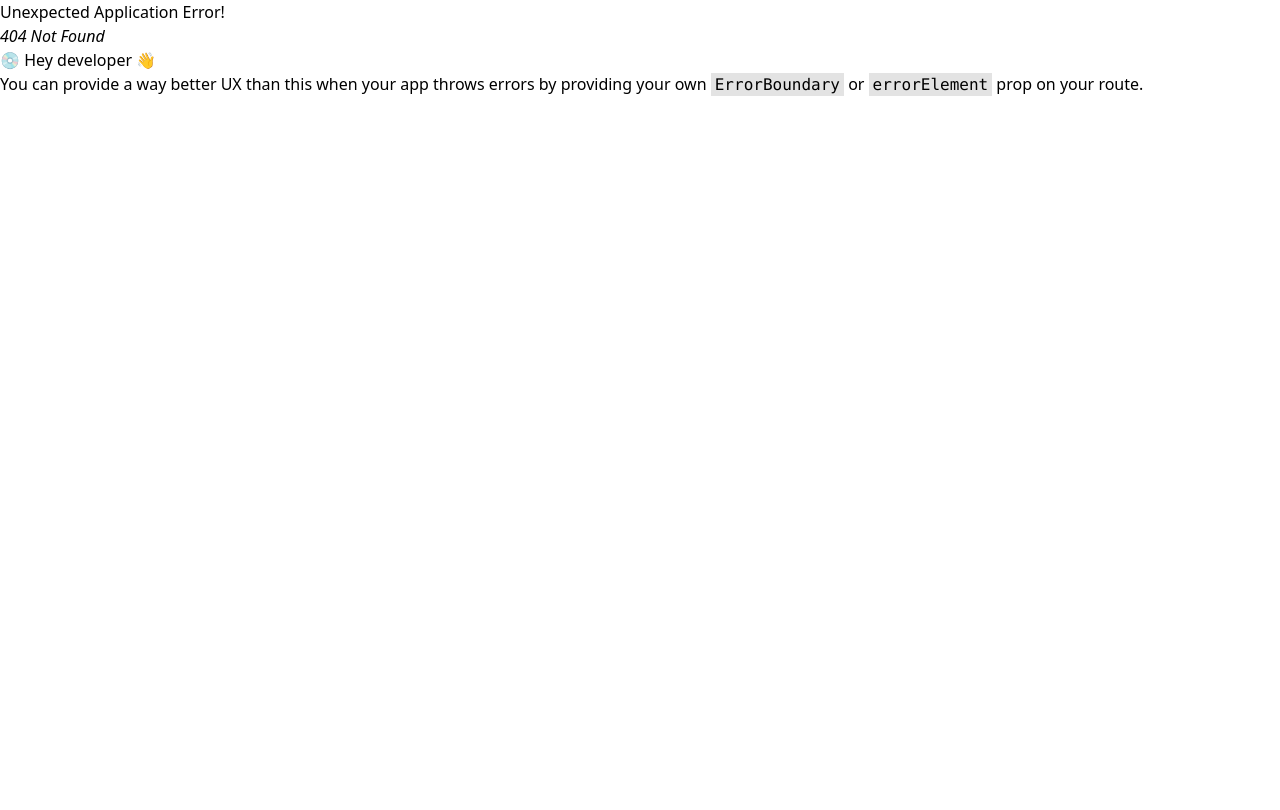
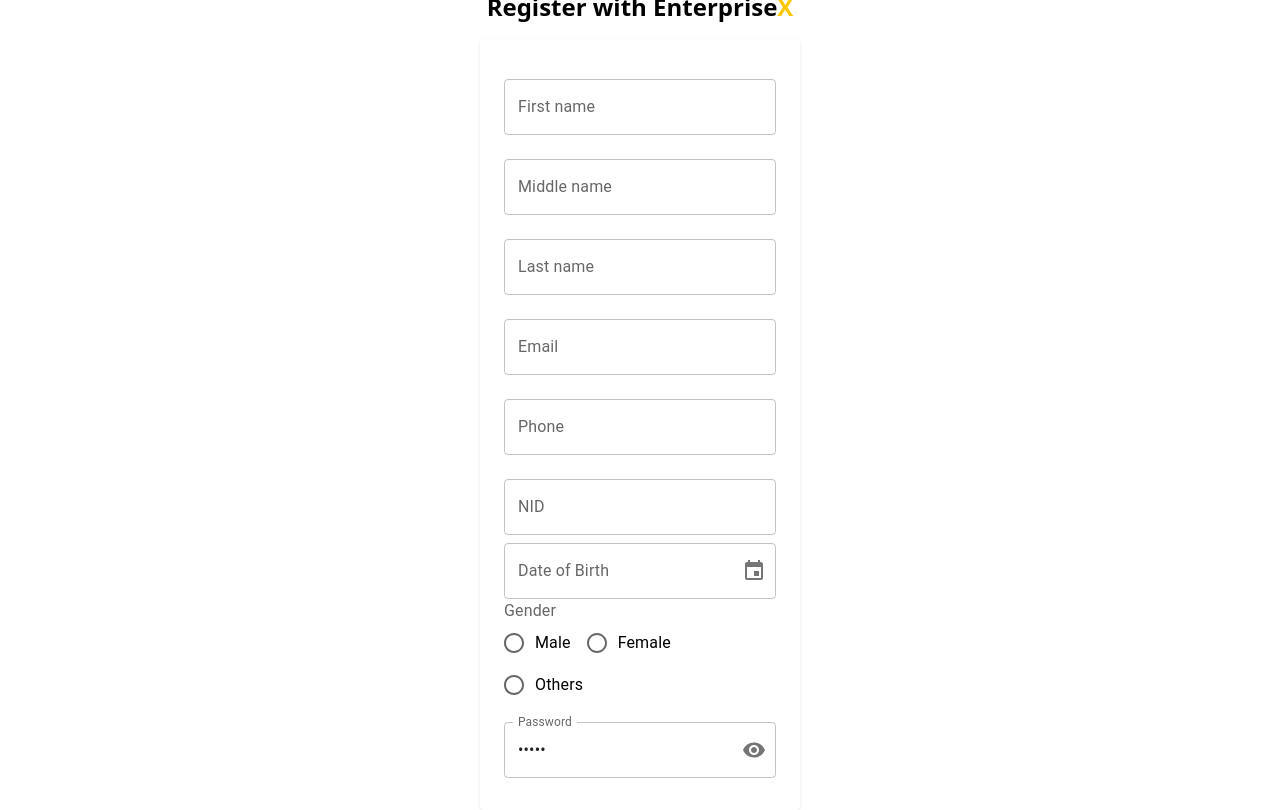
Before and after one commit to mkiuzzal01/EnterpriseX-b2b-client, a React (Vite) app: page /register in a window 1280 px wide. Before the commit this address had no page. Built offline with nearby package versions, Linux system fonts and the light colour scheme.

Commit message:
implement the registration page

```diff
--- a/package.json
+++ b/package.json
@@ -15,7 +15,9 @@
     "@mui/icons-material": "^7.1.0",
     "@mui/material": "^7.1.0",
     "@mui/styled-engine-sc": "^7.1.0",
+    "@mui/x-date-pickers": "^8.3.1",
     "@tailwindcss/vite": "^4.1.7",
+    "dayjs": "^1.11.13",
     "react": "^19.1.0",
     "react-dom": "^19.1.0",
     "react-hook-form": "^7.56.4",
--- a/src/layout/navbar/Navbar.tsx
+++ b/src/layout/navbar/Navbar.tsx
@@ -38,9 +38,9 @@ const Navbar = ({ setSidebarOpen, isSidebarOpen }: NavbarProps) => {
       <div className="container mx-auto flex justify-between items-center">
         {/* Logo */}
         <div>
-          <h1 className="text-white text-2xl font-bold">
+          <Link to={"/"} className="text-white text-2xl font-bold">
             Enterprise<span className="text-yellow-400">X</span>
-          </h1>
+          </Link>
         </div>
 
         {/* Navigation Icons & User Menu */}
--- a/src/pages/Login.tsx
+++ b/src/pages/Login.tsx
@@ -1,6 +1,7 @@
 import { useForm, type SubmitHandler } from "react-hook-form";
 import TextInput from "../utils/input-fields/TextInput";
 import { Button } from "@mui/material";
+import { Link } from "react-router-dom";
 
 type FormValues = {
   email: string;
@@ -20,7 +21,12 @@ const Login = () => {
   return (
     <form onSubmit={handleSubmit(onSubmit)}>
       <div className="flex flex-col items-center justify-center h-screen bg-gray-100">
-        <h1 className="text-2xl font-bold mb-4">Login</h1>
+        <h1 className="text-2xl font-bold">
+          {" "}
+          <h1 className="text-2xl font-bold mb-4">
+            Login with Enterprise<span className="text-yellow-400">X</span>
+          </h1>
+        </h1>
         <div className="w-80 bg-white p-6 rounded shadow">
           <TextInput
             name="email"
@@ -42,12 +48,33 @@ const Login = () => {
             control={control}
             required
           />
+          <div className="text-sm">
+            <Link to={"/"}>forget password?</Link>
+          </div>
           <Button
             type="submit"
-            className="w-full mt-4 bg-blue-500 text-white p-2 rounded hover:bg-blue-600 transition-colors"
+            variant="contained"
+            color="primary"
+            sx={{
+              width: "100%",
+              marginTop: "16px",
+              backgroundColor: "#1E40AF",
+              boxShadow: "none",
+              "&:hover": {
+                backgroundColor: "#1D4ED8",
+              },
+            }}
           >
             Login
           </Button>
+          <div>
+            <p className="text-sm mt-4">
+              Don't have an account?{" "}
+              <Link to={"/register"} className="text-blue-500">
+                Register
+              </Link>
+            </p>
+          </div>
         </div>
       </div>
     </form>
--- a/src/pages/Registration.tsx
+++ b/src/pages/Registration.tsx
@@ -1,5 +1,7 @@
 import { useForm } from "react-hook-form";
 import TextInput from "../utils/input-fields/TextInput";
+import DateInput from "../utils/input-fields/DateInput";
+import RadioInput from "../utils/input-fields/RadioInput";
 
 type RegistrationProps = {
   password?: string;
@@ -34,11 +36,93 @@ const Registration = () => {
   };
   return (
     <div>
-      <form
-        onSubmit={handleSubmit(onSubmit)}
-        className="flex flex-col items-center justify-center h-screen bg-gray-100"
-      >
-        <TextInput name="password" control={control} />
+      <form onSubmit={handleSubmit(onSubmit)}>
+        <div className="flex flex-col justify-center items-center h-screen">
+          <div>
+            <h1 className="text-2xl font-bold mb-4">
+              Register with Enterprise<span className="text-yellow-400">X</span>
+            </h1>
+          </div>
+          <div className="bg-white p-6 rounded shadow w-80">
+            <TextInput
+              name="firstName"
+              label="First name"
+              type="text"
+              variant="outlined"
+              placeholder="Enter yor first name"
+              control={control}
+            />
+            <TextInput
+              name="middleName"
+              label="Middle name"
+              type="text"
+              variant="outlined"
+              placeholder="Enter your middle name"
+              control={control}
+            />
+            <TextInput
+              name="lastName"
+              label="Last name"
+              type="text"
+              variant="outlined"
+              placeholder="Enter your last name"
+              control={control}
+            />
+            <TextInput
+              name="email"
+              label="Email"
+              type="email"
+              variant="outlined"
+              placeholder="Enter your email"
+              control={control}
+            />
+
+            <TextInput
+              name="phone"
+              label="Phone"
+              type="tel"
+              variant="outlined"
+              placeholder="Enter your phone number"
+              control={control}
+            />
+
+            <TextInput
+              name="nid"
+              label="NID"
+              type="text"
+              variant="outlined"
+              placeholder="Enter your NID number"
+              control={control}
+            />
+            <DateInput
+              name="dateOfBirth"
+              label="Date of Birth"
+              control={control}
+              required
+            />
+            <RadioInput
+              name="gender"
+              label="Gender"
+              control={control}
+              required
+              options={[
+                { label: "Male", value: "male" },
+                { label: "Female", value: "female" },
+                { label: "Others", value: "other" },
+              ]}
+            />
+
+            <TextInput
+              name="password"
+              defaultValue="12345"
+              label="Password"
+              type="password"
+              variant="outlined"
+              placeholder="Enter your password"
+              control={control}
+            />
+          </div>
+        </div>
       </form>
     </div>
   );
--- a/src/route/mainRoute.tsx
+++ b/src/route/mainRoute.tsx
@@ -4,6 +4,7 @@ import Notification from "../components/notification/Notification";
 import Profile from "../components/profile/Profile";
 import Overview from "../components/overview/Overview";
 import Login from "../pages/Login";
+import Registration from "../pages/Registration";
 
 export const route = createBrowserRouter([
   {
@@ -28,4 +29,8 @@ export const route = createBrowserRouter([
     path: "/login",
     element: <Login />,
   },
+  {
+    path: "/register",
+    element: <Registration />,
+  },
 ]);
--- /dev/null
+++ b/src/utils/input-fields/DateInput.tsx
@@ -0,0 +1,50 @@
+/* eslint-disable @typescript-eslint/no-explicit-any */
+import { Controller } from "react-hook-form";
+import { DatePicker } from "@mui/x-date-pickers/DatePicker";
+import { LocalizationProvider } from "@mui/x-date-pickers/LocalizationProvider";
+import { AdapterDayjs } from "@mui/x-date-pickers/AdapterDayjs";
+import dayjs, { Dayjs } from "dayjs";
+
+type DateInputProps = {
+  name: string;
+  label?: string;
+  control: any;
+  required?: boolean;
+  fullWidth?: boolean;
+};
+
+const DateInput = ({
+  name,
+  label,
+  control,
+  required = false,
+  fullWidth = true,
+}: DateInputProps) => {
+  return (
+    <LocalizationProvider dateAdapter={AdapterDayjs}>
+      <Controller
+        name={name}
+        control={control}
+        rules={{ required }}
+        render={({ field: { onChange, value }, fieldState: { error } }) => (
+          <DatePicker
+            label={label}
+            value={value ? dayjs(value) : null}
+            onChange={(date: Dayjs | null) => {
+              onChange(date ? date.toISOString() : null);
+            }}
+            slotProps={{
+              textField: {
+                fullWidth,
+                error: !!error,
+                helperText: error ? "This field is required" : "",
+              },
+            }}
+          />
+        )}
+      />
+    </LocalizationProvider>
+  );
+};
+
+export default DateInput;
--- /dev/null
+++ b/src/utils/input-fields/RadioInput.tsx
@@ -0,0 +1,61 @@
+/* eslint-disable @typescript-eslint/no-explicit-any */
+import {
+  FormControl,
+  FormControlLabel,
+  FormLabel,
+  Radio,
+  RadioGroup,
+  FormHelperText,
+} from "@mui/material";
+import { Controller } from "react-hook-form";
+
+type Option = {
+  label: string;
+  value: string;
+};
+
+type RadioInputProps = {
+  name: string;
+  label: string;
+  control: any;
+  options: Option[];
+  required?: boolean;
+};
+
+const RadioInput = ({
+  name,
+  label,
+  control,
+  options,
+  required = false,
+}: RadioInputProps) => {
+  return (
+    <FormControl component="fieldset" fullWidth>
+      <FormLabel component="legend">{label}</FormLabel>
+      <Controller
+        name={name}
+        control={control}
+        rules={{ required }}
+        render={({ field, fieldState }) => (
+          <>
+            <RadioGroup {...field} row>
+              {options.map((option) => (
+                <FormControlLabel
+                  key={option.value}
+                  value={option.value}
+                  control={<Radio />}
+                  label={option.label}
+                />
+              ))}
+            </RadioGroup>
+            {fieldState.error && (
+              <FormHelperText error>This field is required</FormHelperText>
+            )}
+          </>
+        )}
+      />
+    </FormControl>
+  );
+};
+
+export default RadioInput;
```
Also changed, not shown: 1 other file (tests, documents, lock files or other folders).
